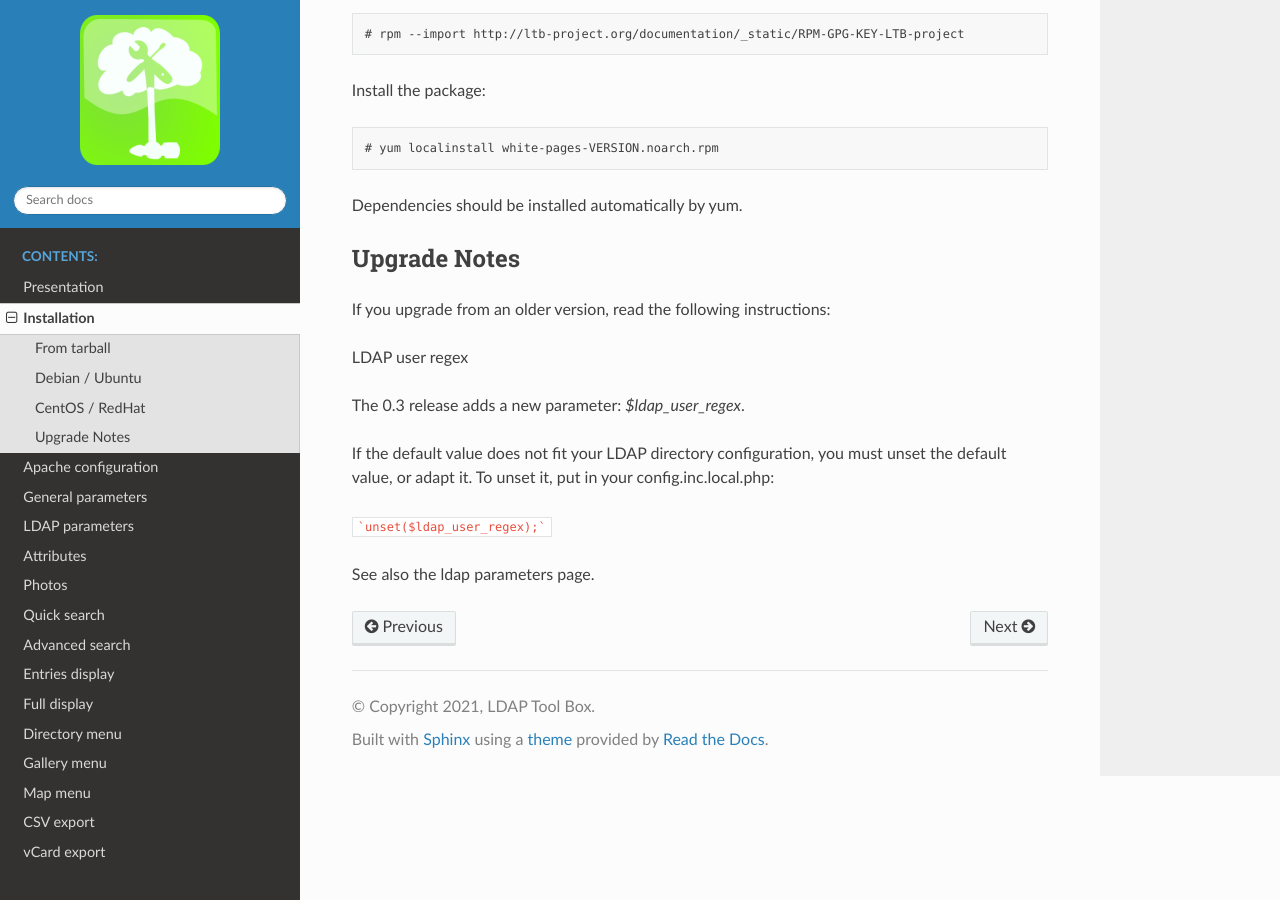
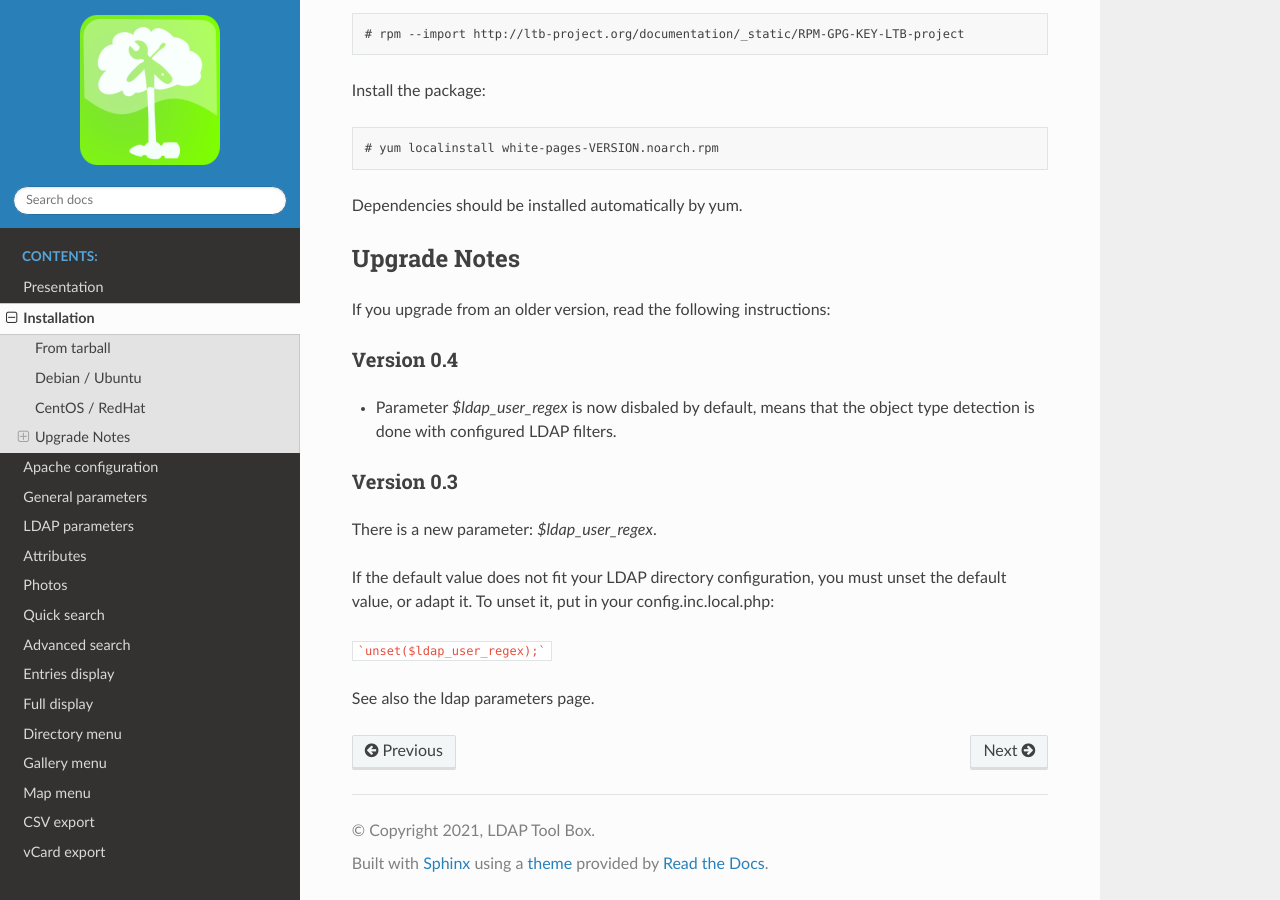
Before and after one commit to ltb-project/white-pages, a Sphinx documentation site: the page built from docs/installation.rst, in a window 1280 px wide and 900 px high, scrolled down 2672 px. Built offline with Sphinx 7.4.7 and the Read the Docs theme 2.0.0, drawn with Linux system fonts in a browser that asks for light colours.

Commit message:
Update doc for object type detection

```diff
--- a/docs/installation.rst
+++ b/docs/installation.rst
@@ -142,9 +142,15 @@ Upgrade Notes
 
 If you upgrade from an older version, read the following instructions:
 
-LDAP user regex
+Version 0.4
+~~~~~~~~~~~
 
-The 0.3 release adds a new parameter: `$ldap_user_regex`.
+* Parameter `$ldap_user_regex` is now disbaled by default, means that the object type detection is done with configured LDAP filters.
+
+Version 0.3
+~~~~~~~~~~~
+
+There is a new parameter: `$ldap_user_regex`.
 
 If the default value does not fit your LDAP directory configuration, you must unset the default value, or adapt it. To unset it, put in your config.inc.local.php:
 
--- a/docs/ldap-parameters.rst
+++ b/docs/ldap-parameters.rst
@@ -72,7 +72,7 @@ When an entry is displayed, to help the software to determine if this is a user,
 
     $ldap_user_regex = "/,ou=users,/i";
 
-.. tip:: If you don't set this value, the software will use the search base: if the entry DN is inside the user search base, then it is a user. But this method can be useless depending of your LDAP directory organization.
+.. tip:: If you don't set this value, the software will use the LDAP filters: if the entry can be found with the user filter, it is a user object, if it can be found with the group filter, it is a group.
 
 
 Group search parameters
```
